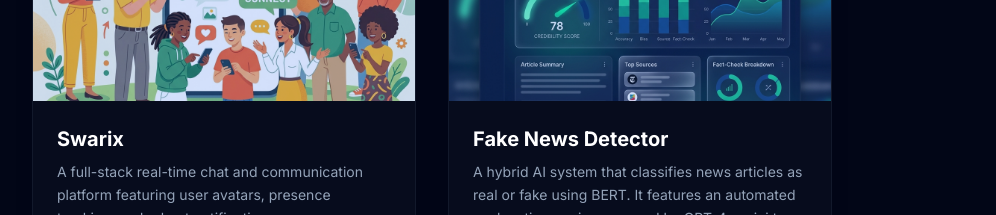
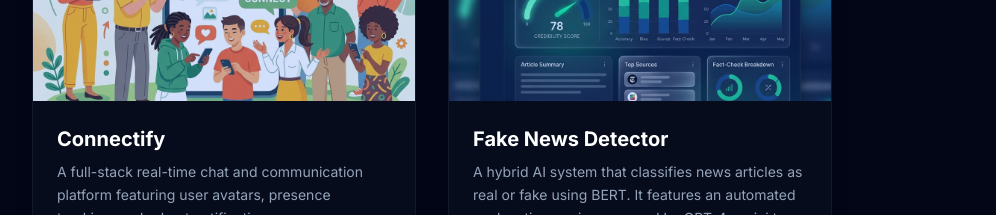
Before and after one commit to sahilshirsath603-stack/Portfolio, a React (Vite) app: page / in a window 1280 px wide. Shown: the part 3480-3695 px from the top of the page, without its empty margins (0-996 px from the left). Built offline with nearby package versions, Linux system fonts and the light colour scheme.

Commit message:
Rename project Swarix to Connectify

```diff
--- a/src/components/Projects.jsx
+++ b/src/components/Projects.jsx
@@ -4,7 +4,7 @@ import { Github, ExternalLink } from 'lucide-react';
 
 const projects = [
   {
-    title: 'Swarix',
+    title: 'Connectify',
     description: 'A full-stack real-time chat and communication platform featuring user avatars, presence tracking, and robust notifications.',
     tags: ['React', 'Node.js', 'MongoDB', 'Tailwind CSS'],
     github: 'https://github.com/sahilshirsath603-stack/Chhay.A',
```
